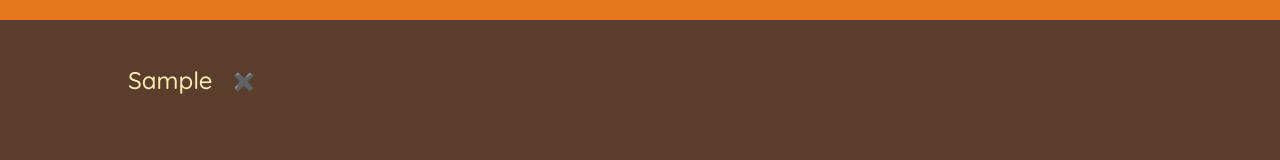
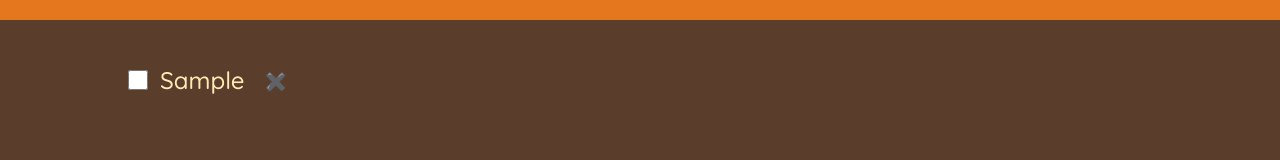
Before and after one commit to MohammadHarish52/travel-list, a React (Create React App) app: page / in a window 1280 px wide. Both pictures are taken after typing "Sample" into the empty fields and a click on the button "ADD". Shown: the part 257-417 px from the top of the page. Built offline with nearby package versions, Linux system fonts and the light colour scheme.

Commit message:
lifting state

```diff
--- a/src/App.js
+++ b/src/App.js
@@ -1,9 +1,4 @@
 import { useState } from "react";
-
-const initialItems = [
-  { id: 1, description: "Passports", quantity: 2, packed: false },
-  { id: 2, description: "Socks", quantity: 12, packed: true },
-];
 
 export default function App() {
   const [items, setItems] = useState([]);
@@ -11,12 +6,23 @@ export default function App() {
   function handleAddItems(item) {
     setItems((items) => [...items, item]);
   }
+  function handleDeleteItems(id) {
+    setItems((item) => item.filter((item) => item.id !== id));
+  }
+  function handleToggleItem(id) {
+    setItems((items) =>
+      items.map((item) =>
+        item.id === id ? { ...item, packed: !item.packed } : item
+      )
+    );
+  }
+
   //lifting state
   return (
     <div className="app">
       <Logo />
       <Form onAddItems={handleAddItems} />
-      <PackingList items={items} />
+      <PackingList items={items} onDeleteItems={handleDeleteItems} />
       <Stats />
     </div>
   );
@@ -69,12 +75,12 @@ function Form({ onAddItems }) {
     </form>
   );
 }
-function PackingList({ items }) {
+function PackingList({ items, onDeleteItems }) {
   return (
     <div className="list">
       <ul>
         {items.map((item) => (
-          <Item item={item} key={item.id} />
+          <Item item={item} key={item.id} onDeleteItems={onDeleteItems} />
         ))}
       </ul>
     </div>
@@ -87,14 +93,15 @@ function Stats() {
     </div>
   );
 }
-function Item({ item }) {
+function Item({ item, onDeleteItems }) {
   return (
     <li>
+      <input type="checkbox" value={item.packed} onChange={() => {}} />
       <span style={item.packed ? { textDecoration: "line-through" } : {}}>
         {" "}
         {item.description} {item.qunatity}
       </span>
-      <button>✖️</button>
+      <button onClick={() => onDeleteItems(item.id)}>✖️</button>
     </li>
   );
 }
```
